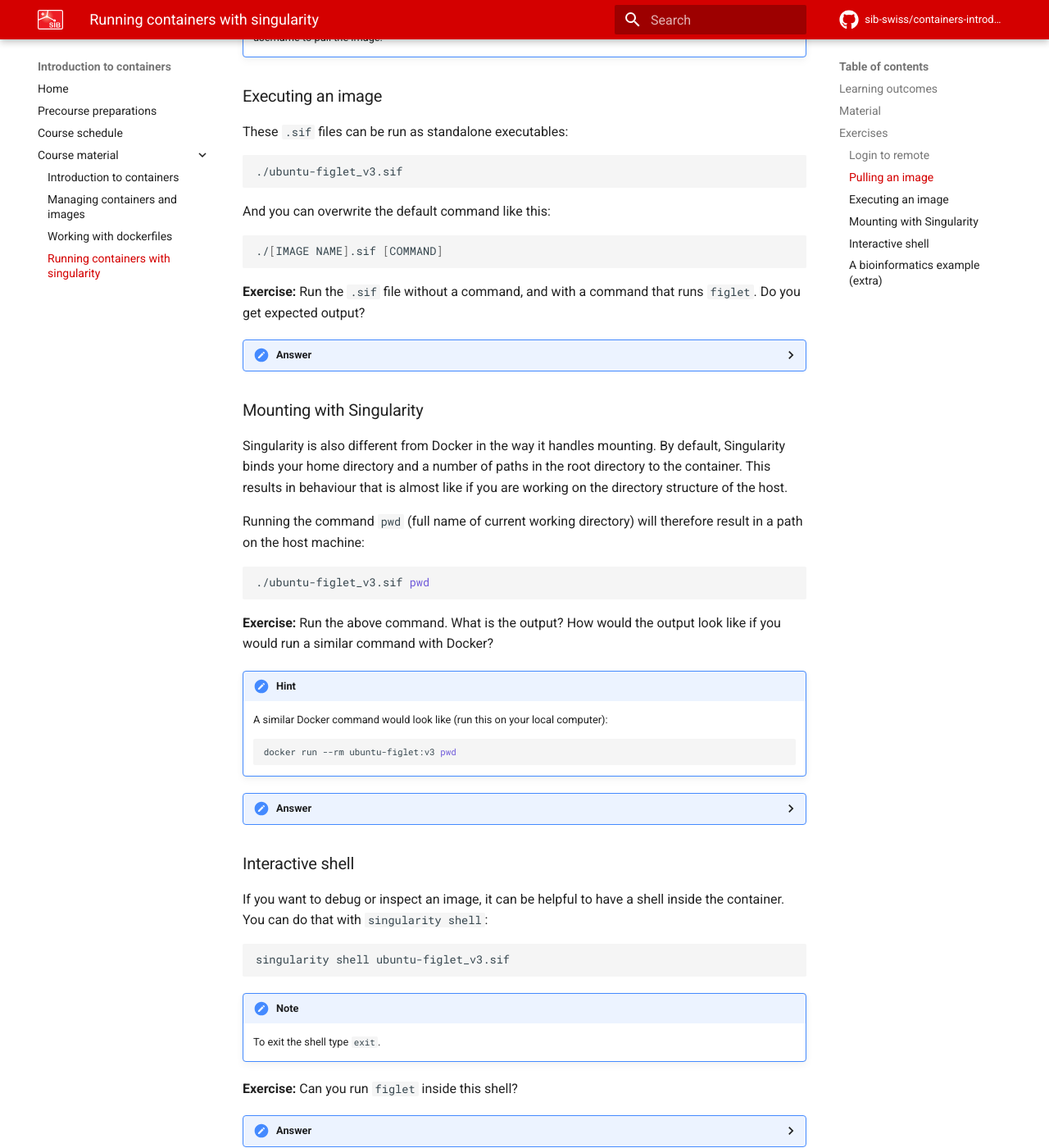
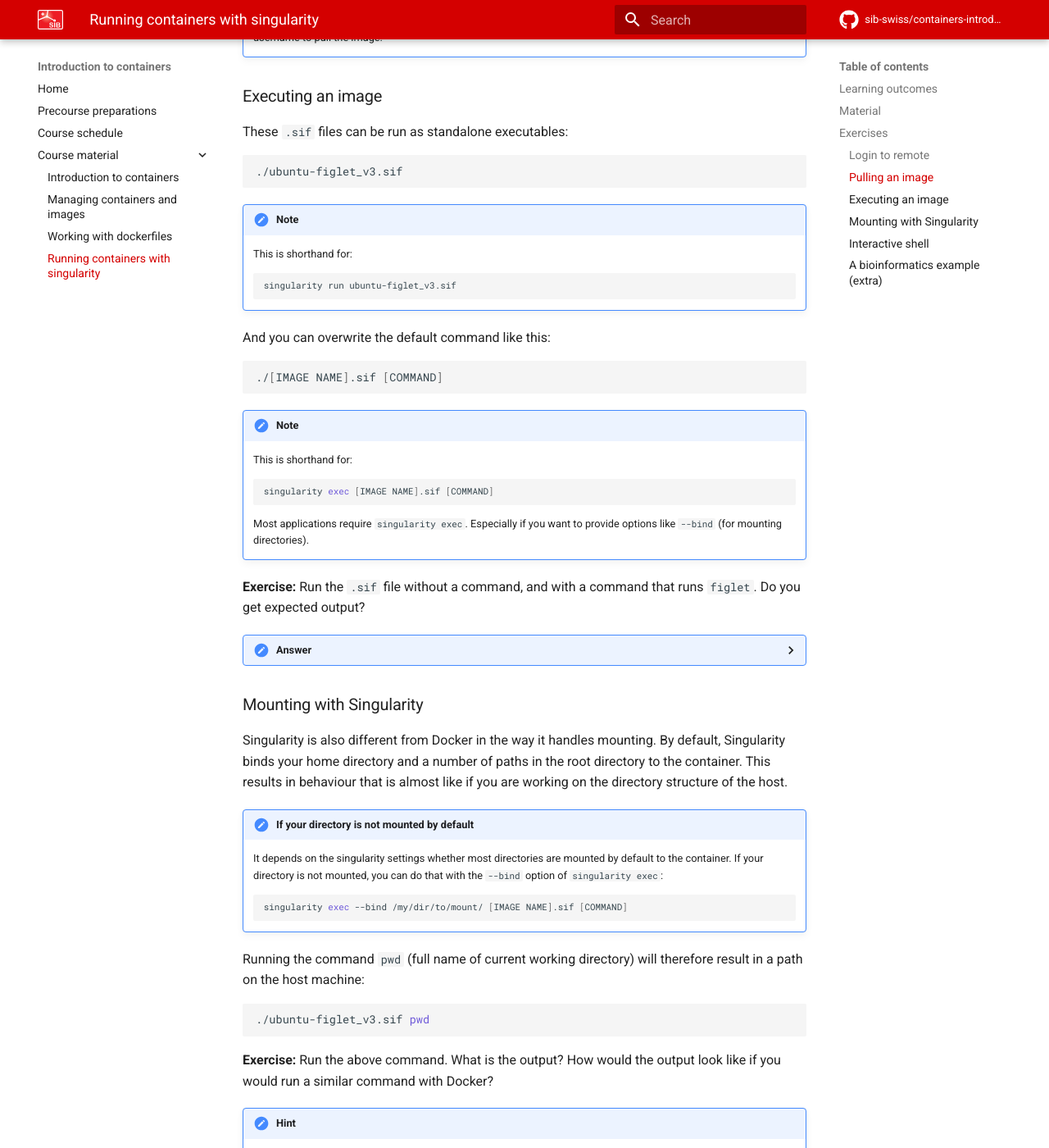
Before and after one commit to sib-swiss/containers-introduction-training, an MkDocs documentation site: the page built from docs/course_material/singularity.md, in a window 1280 px wide and 1400 px high, scrolled down 1698 px. Shown: the whole window at 82% size. Built offline with MkDocs 1.6.1 and Material for MkDocs 9.7.7, drawn with Linux system fonts in a browser that asks for light colours; comment, search, counter and statistics services are not loaded; the version menu is left out.

Commit message:
some more docs on singularity

````diff
--- a/docs/course_material/singularity.md
+++ b/docs/course_material/singularity.md
@@ -71,11 +71,28 @@ These `.sif` files can be run as standalone executables:
 ./ubuntu-figlet_v3.sif
 ```
 
+!!! note
+    This is shorthand for:
+
+    ```sh
+    singularity run ubuntu-figlet_v3.sif
+    ```
+
 And you can overwrite the default command like this:
 
 ```sh
 ./[IMAGE NAME].sif [COMMAND]
 ```
+
+!!! note
+    This is shorthand for:
+
+    ```sh
+    singularity exec [IMAGE NAME].sif [COMMAND]
+    ```
+
+    Most applications require `singularity exec`. Especially if you want to provide options like `--bind` (for mounting directories).
+
 
 **Exercise:** Run the `.sif` file without a command, and with a command that runs `figlet`. Do you get expected output?
 
@@ -113,6 +130,14 @@ And you can overwrite the default command like this:
 ### Mounting with Singularity
 
 Singularity is also different from Docker in the way it handles mounting. By default, Singularity binds your home directory and a number of paths in the root directory to the container. This results in behaviour that is almost like if you are working on the directory structure of the host.
+
+!!! note "If your directory is not mounted by default"
+    It depends on the singularity settings whether most directories are mounted by default to the container. If your directory is not mounted, you can do that with the `--bind` option of `singularity exec`:
+
+    ```sh
+    singularity exec --bind /my/dir/to/mount/ [IMAGE NAME].sif [COMMAND]
+    ```
+
 
 Running the command `pwd` (full name of current working directory) will therefore result in a path on the host machine:
 
````
